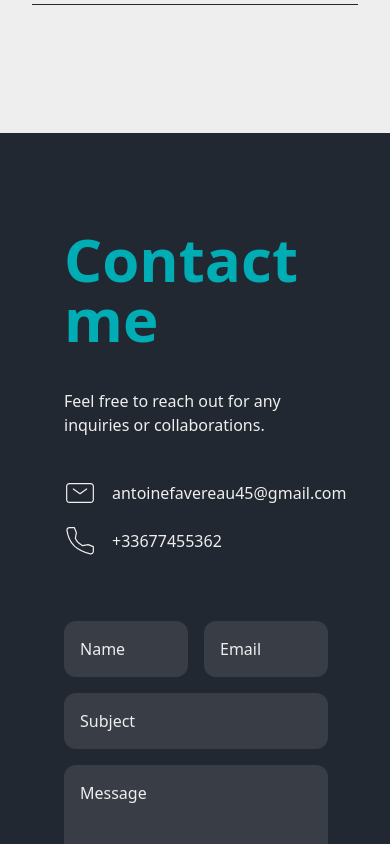
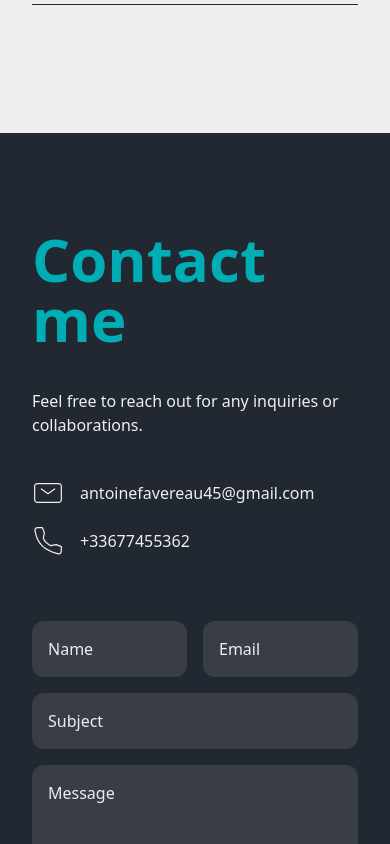
Before and after one commit to antoinefavereau/portfolio, a Next.js app: page /en in a window 390 px wide. Shown: the part 9360-10204 px from the top of the page. Built offline with nearby package versions, Linux system fonts and the light colour scheme.

Commit message:
adjust responsive px in footer

```diff
--- a/components/footer.tsx
+++ b/components/footer.tsx
@@ -22,10 +22,15 @@ interface FooterProps {
 
 export default function Footer({ texts, socials }: FooterProps) {
   return (
-    <footer id="contact" className="grid gap-24 pt-24 pb-16 px-16 md:px-32">
+    <footer
+      id="contact"
+      className="grid gap-24 pt-24 pb-16 px-8 sm:px-16 md:px-32"
+    >
       <div className="grid lg:grid-cols-[1fr_450px] gap-16">
         <div className="flex flex-col gap-10 text-background">
-          <h2 className="text-6xl md:text-7xl font-bold text-primary">{texts.title}</h2>
+          <h2 className="text-6xl md:text-7xl font-bold text-primary">
+            {texts.title}
+          </h2>
           <p>{texts.subtitle}</p>
           <ul className="flex flex-col items-start gap-4">
             <li>
```
